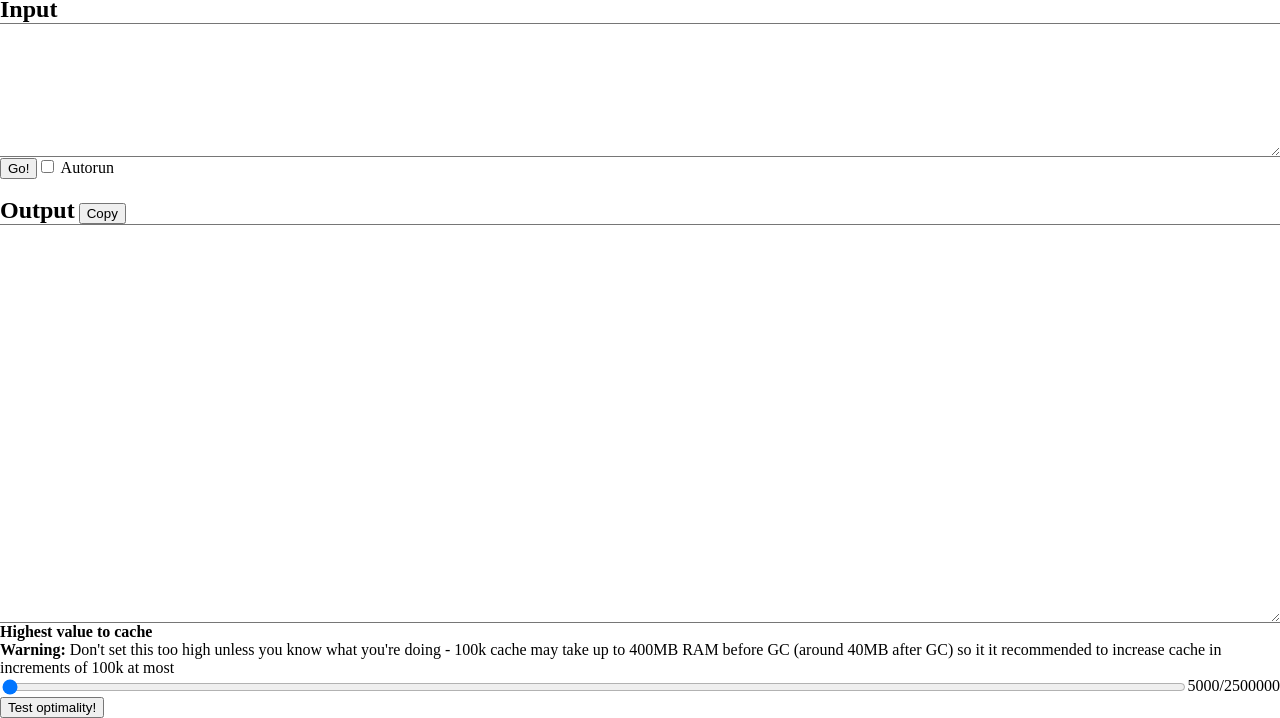
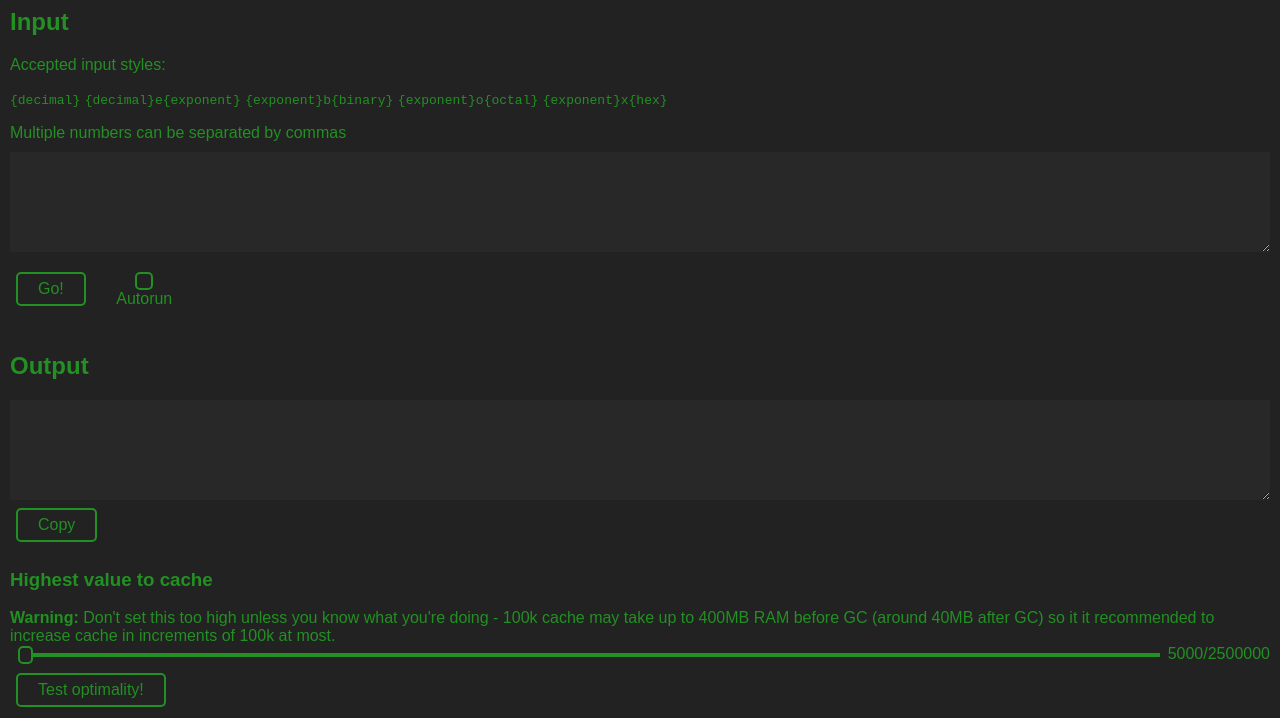
Before and after one commit to Brain-Flak/integer, a plain HTML site: page index.html in a window 1280 px wide. Shown: the part 82-800 px from the top of the page. Drawn offline with Linux system fonts and the light colour scheme.

Commit message:
Made everything look nice :)

```diff
--- a/index.html
+++ b/index.html
@@ -1,56 +1,56 @@
-<!DOCTYPE html>
+<DOCTYPE html>
 <html style="height:100%">
 <head>
+	<link type="text/css" rel="stylesheet" href="stylesheet.css"/>
 	<title>Brain-flak integer metagolfer</title>
 	<meta encoding="utf-8">
 	<script src="bignumber.min.js"></script>
-    <style>
-    html, body {
-        height: 100%;
-    }
-
-    body {
-        margin: 0;
-        display: flex;
-        flex-flow: column nowrap;
-    }
-
-    textarea {
-        border-left: none;
-        border-right: none;
-        padding: 0;
-        width: 100%;
-    }
-
-    code {
-        background: #EEE;
-    }
-    </style>
 </head>
 <body>
-    <span style="font-size:36px"><b>Brain-flak integer metagolfer</b></span>
+	<div class="titlebox">
+	<h1>Brain-flak Integer Metagolfer</h1>
+	</div>
+	<h2>Input</h2>
 	<span>
 		Accepted input styles:
+		<p>
 		<code>{decimal}</code>
 		<code>{decimal}e{exponent}</code>
 		<code>{exponent}b{binary}</code>
 		<code>{exponent}o{octal}</code>
 		<code>{exponent}x{hex}</code>
+		</p>
 	</span>
-    <span>Multiple numbers can be separated by commas</span>
-    <span style="font-size:24px"><b>Input</b></span>
+	<span>Multiple numbers can be separated by commas
+	</span>
+	<div style="padding: 10px 0px;">
 	<textarea id="in" style="flex:1"></textarea>
-    <div><button id="run">Go!</button><input type="checkbox" id="autorun"> Autorun</div>
+	</div>
+	<div id="inputcontrol">
+		<div class="buttonpad">
+			<button id="run">Go!</button>
+		</div>
+		<div class="checkboxpad">
+			<input class="custom-checkbox" type="checkbox" id="autorun">
+			<label for="autorun" class="custom-checkbox-label">Autorun</label>
+		</div>
+	</div>
 	<br>
-    <div><span style="font-size:24px"><b>Output</b></span> <button id="copy">Copy</button></div>
-    <textarea id="out" style="flex:3" readonly="true"></textarea>
-    <span style="font-size:16px"><b>Highest value to cache</b></span>
-    <span><b>Warning:</b> Don't set this too high unless you know what you're doing - 100k cache may take up to 400MB RAM before GC (around 40MB after GC) so it it recommended to increase cache in increments of 100k at most</span>
+	<div>
+		<h2>Output</h2>
+		<textarea id="out" style="flex:3" readonly="true">
+		</textarea>
+		<div class="buttonpad">
+			<button id="copy">Copy</button></div>
+		</div>
+	<h3>Highest value to cache</h3>
+	<b>Warning:</b>
+	Don't set this too high unless you know what you're doing - 100k cache may take up to 400MB RAM before GC (around 40MB after GC) so it it recommended to increase cache in increments of 100k at most.</div>
 	<div style="display:flex">
+
 		<input id="slider" type="range" min="5000" max="2500000" value="5000" style="flex:1"></input>
-        <span id="value">5000</span>/2500000
-    </div>
-    <div>
+		<span id="value">5000</span>/2500000</div>
+	<div class="buttonpad">
 		<button id="test">Test optimality!</button>
 		<span id="test_result"></span>
 	</div>
--- /dev/null
+++ b/stylesheet.css
@@ -0,0 +1,129 @@
+:root{
+    --second-color: #229022;
+    --main-color: #222222;
+}
+
+body {
+    background-color: var(--main-color);
+    color: var(--second-color);
+    font-family: "Arial", Times, sans-serif;
+    margin: 10;
+    display: flex;
+    flex-flow: column nowrap;
+}
+
+.titlebox {
+    background-color: var(--main-color);
+    text-align: center;
+}
+
+#autorunbox {
+    display:inline-block;
+}
+
+.buttonpad {
+    display:inline-block;
+    padding: 8px 6px;
+}
+
+.checkboxpad {
+    display:inline-block;
+    padding:5px 8px;
+    width: 80px;
+    height: 20px;
+    text-align: center;
+}
+
+button {
+    background: var(--main-color);
+    border-radius: 5px;
+    border: 2px solid var(--second-color);
+    padding: 6px 20px;
+    text-align: center;
+    text-decoration: none;
+    display: inline-block;
+    font-size: 16px;
+    color: var(--second-color);
+    font-family: "Arial", Times, sans-serif;
+}
+
+code {
+    background-color: var(--main-color);
+}
+
+textarea {
+    border-left: none;
+    border-right: none;
+    border-top: none;
+    border-bottom:none;
+    padding: 10;
+    width: 100%;
+    height: 100px;
+    color: var(--second-color);
+    background-color: #282828;
+    font-family: "Courier New";
+    font-size: 12px;
+    outline-color: var(--second-color);
+}
+
+.custom-checkbox {
+    display: none;
+}
+
+.custom-checkbox-label {
+    display: inline-block;
+    position: relative;
+    vertical-align: middle;
+    margin: 5px;
+    cursor: pointer;
+}
+.custom-checkbox + .custom-checkbox-label:before {
+    background: var(--main-color);
+    border-radius: 5px;
+    border: 2px solid var(--second-color);
+    content: "";
+    display: inline-block;
+    align: center;
+    width: 10px;
+    height: 10px;
+    padding: 2px;
+    margin-right: 20px;
+    margin-left: 20px;
+}
+.custom-checkbox:checked + .custom-checkbox-label:after {
+    content: "";
+    padding: 2px;
+    position: absolute;
+    width: 1px;
+    height: 5px;
+    border: solid var(--second-color);
+    border-width: 0 3px 3px 0;
+    transform: rotate(45deg);
+    top: 2px; left: 32px;
+}
+
+input[type=range] {
+  -webkit-appearance: none;
+  width: 20%;
+  margin: 8px;
+}
+input[type=range]:focus {
+  outline: none;
+}
+input[type=range]::-webkit-slider-runnable-track {
+  width: 90%;
+  height: 4px;
+  cursor: pointer;
+  background: var(--second-color);
+  border: none;
+}
+input[type=range]::-webkit-slider-thumb {
+  border: 2.5px solid var(--second-color);
+  height: 18px;
+  width: 15px;
+  border-radius: 5px;
+  background: var(--main-color);
+  cursor: pointer;
+  -webkit-appearance: none;
+  margin-top: -7px;
+}
```
Lines whose indentation alone changed are shown as unchanged.
